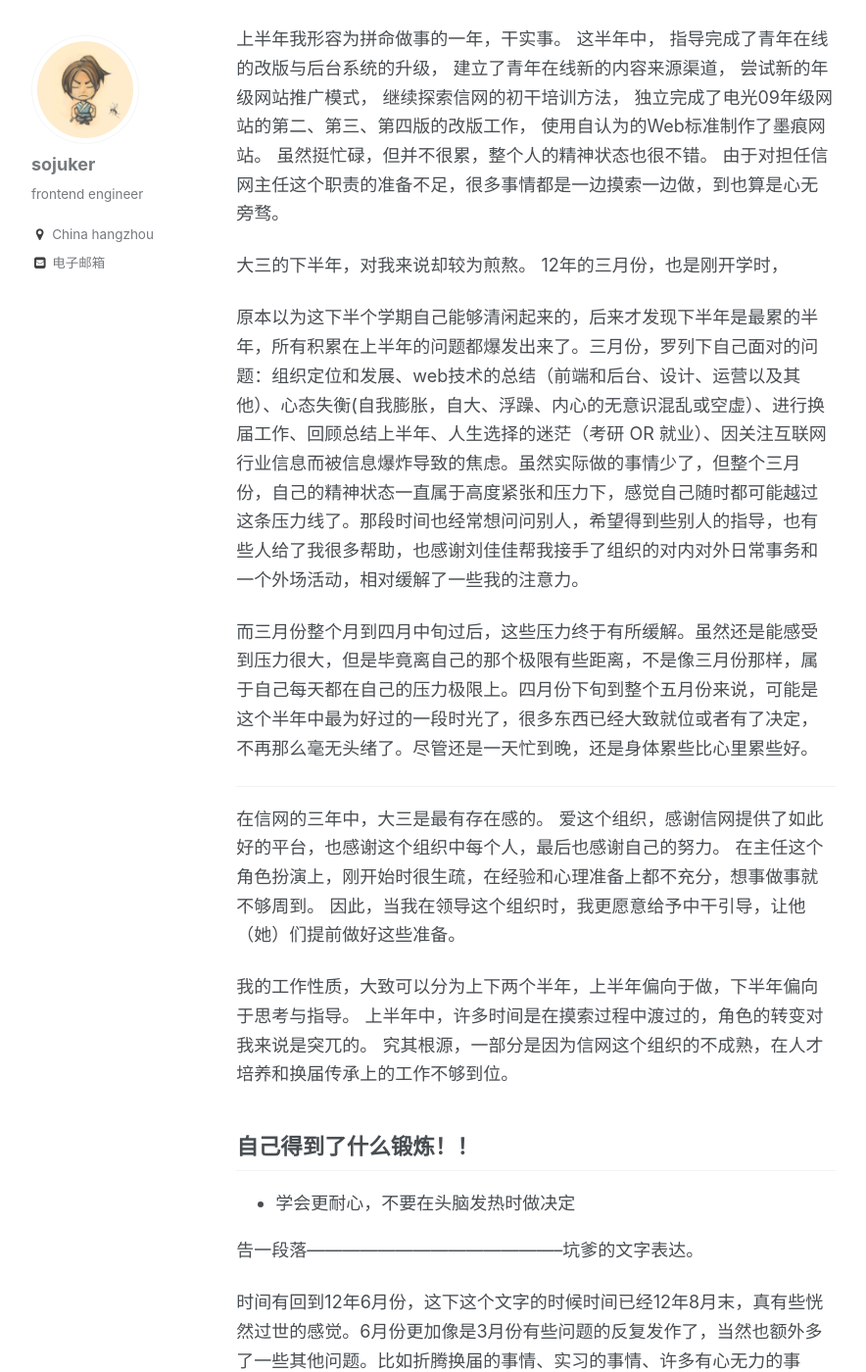
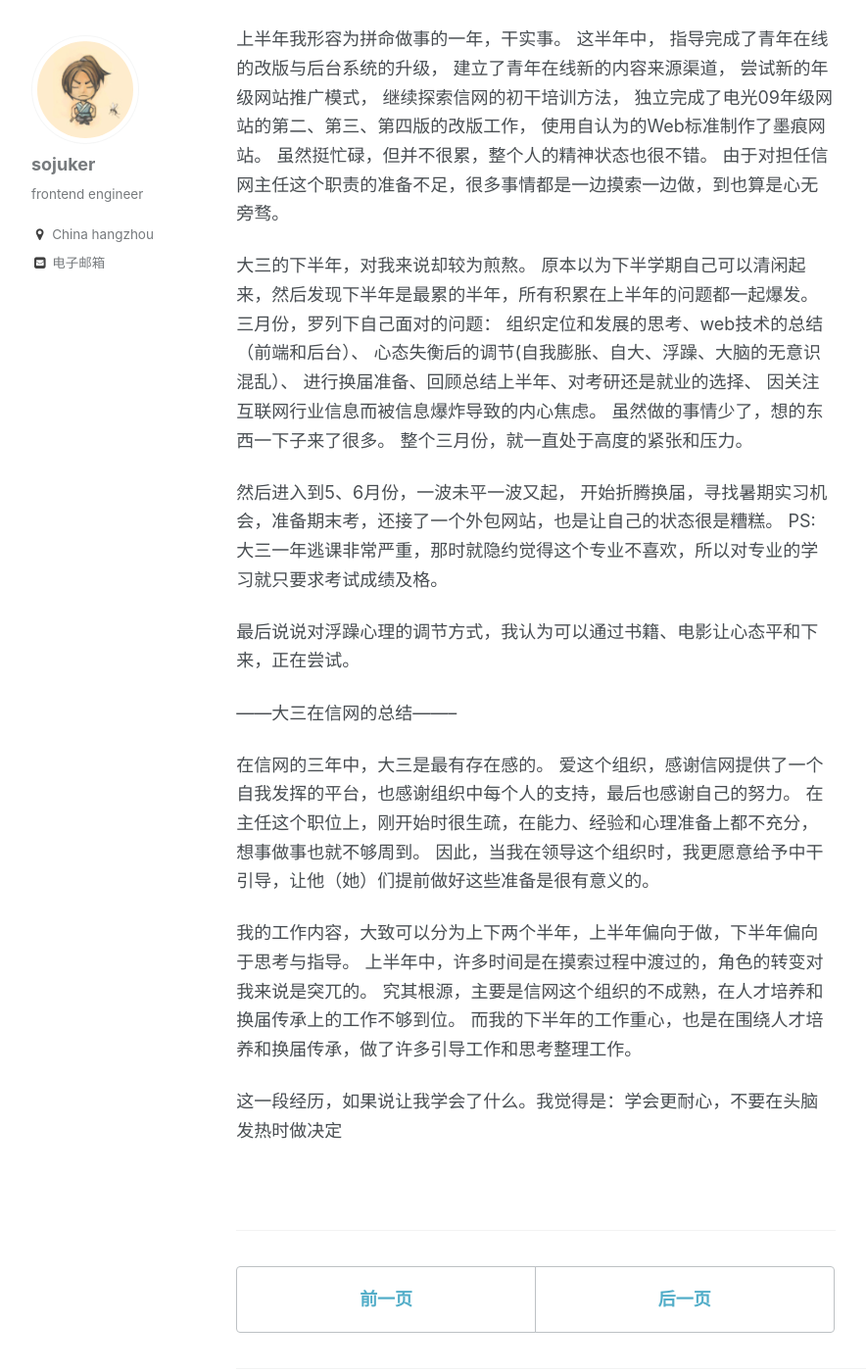
Before and after one commit to sojuker/sojuker.github.io, a Jekyll site: the page built from _posts/2012-08-27-July-I'm-on-the-road.md, in a window 1280 px wide and 1400 px high, scrolled down 636 px. Shown: the whole window at 98% size, without its empty margins (114-998 px from the left). Built offline with Jekyll 4.4.1, drawn with Linux system fonts in a browser that asks for light colours; some of the changed text lies outside the part shown.

Commit message:
a modified version of 2017 July

```diff
--- a/_posts/2012-08-27-July-I'm-on-the-road.md
+++ b/_posts/2012-08-27-July-I'm-on-the-road.md
@@ -24,37 +24,31 @@
 由于对担任信网主任这个职责的准备不足，很多事情都是一边摸索一边做，到也算是心无旁骛。
 
 大三的下半年，对我来说却较为煎熬。
-12年的三月份，也是刚开学时，
+原本以为下半学期自己可以清闲起来，然后发现下半年是最累的半年，所有积累在上半年的问题都一起爆发。
+三月份，罗列下自己面对的问题：
+组织定位和发展的思考、web技术的总结（前端和后台）、
+心态失衡后的调节(自我膨胀、自大、浮躁、大脑的无意识混乱）、
+进行换届准备、回顾总结上半年、对考研还是就业的选择、
+因关注互联网行业信息而被信息爆炸导致的内心焦虑。
+虽然做的事情少了，想的东西一下子来了很多。
+整个三月份，就一直处于高度的紧张和压力。
 
-原本以为这下半个学期自己能够清闲起来的，后来才发现下半年是最累的半年，所有积累在上半年的问题都爆发出来了。三月份，罗列下自己面对的问题：组织定位和发展、web技术的总结（前端和后台、设计、运营以及其他）、心态失衡(自我膨胀，自大、浮躁、内心的无意识混乱或空虚）、进行换届工作、回顾总结上半年、人生选择的迷茫（考研 OR 就业）、因关注互联网行业信息而被信息爆炸导致的焦虑。虽然实际做的事情少了，但整个三月份，自己的精神状态一直属于高度紧张和压力下，感觉自己随时都可能越过这条压力线了。那段时间也经常想问问别人，希望得到些别人的指导，也有些人给了我很多帮助，也感谢刘佳佳帮我接手了组织的对内对外日常事务和一个外场活动，相对缓解了一些我的注意力。
+然后进入到5、6月份，一波未平一波又起，
+开始折腾换届，寻找暑期实习机会，准备期末考，还接了一个外包网站，也是让自己的状态很是糟糕。
+PS: 大三一年逃课非常严重，那时就隐约觉得这个专业不喜欢，所以对专业的学习就只要求考试成绩及格。
 
-而三月份整个月到四月中旬过后，这些压力终于有所缓解。虽然还是能感受到压力很大，但是毕竟离自己的那个极限有些距离，不是像三月份那样，属于自己每天都在自己的压力极限上。四月份下旬到整个五月份来说，可能是这个半年中最为好过的一段时光了，很多东西已经大致就位或者有了决定，不再那么毫无头绪了。尽管还是一天忙到晚，还是身体累些比心里累些好。
+最后说说对浮躁心理的调节方式，我认为可以通过书籍、电影让心态平和下来，正在尝试。
 
---------------
+------大三在信网的总结--------
 
 在信网的三年中，大三是最有存在感的。
-爱这个组织，感谢信网提供了如此好的平台，也感谢这个组织中每个人，最后也感谢自己的努力。
-在主任这个角色扮演上，刚开始时很生疏，在经验和心理准备上都不充分，想事做事就不够周到。
-因此，当我在领导这个组织时，我更愿意给予中干引导，让他（她）们提前做好这些准备。
+爱这个组织，感谢信网提供了一个自我发挥的平台，也感谢组织中每个人的支持，最后也感谢自己的努力。
+在主任这个职位上，刚开始时很生疏，在能力、经验和心理准备上都不充分，想事做事也就不够周到。
+因此，当我在领导这个组织时，我更愿意给予中干引导，让他（她）们提前做好这些准备是很有意义的。
 
-我的工作性质，大致可以分为上下两个半年，上半年偏向于做，下半年偏向于思考与指导。
+我的工作内容，大致可以分为上下两个半年，上半年偏向于做，下半年偏向于思考与指导。
 上半年中，许多时间是在摸索过程中渡过的，角色的转变对我来说是突兀的。
-究其根源，一部分是因为信网这个组织的不成熟，在人才培养和换届传承上的工作不够到位。
+究其根源，主要是信网这个组织的不成熟，在人才培养和换届传承上的工作不够到位。
+而我的下半年的工作重心，也是在围绕人才培养和换届传承，做了许多引导工作和思考整理工作。
 
-## 自己得到了什么锻炼！！
-
-- 学会更耐心，不要在头脑发热时做决定
-
-告一段落--------------------------------------------坑爹的文字表达。
-
-时间有回到12年6月份，这下这个文字的时候时间已经12年8月末，真有些恍然过世的感觉。6月份更加像是3月份有些问题的反复发作了，当然也额外多了一些其他问题。比如折腾换届的事情、实习的事情、许多有心无力的事情......最为烦心当然还是换届的事情。搞来搞去害得我花费了许多计划外的时间，而且当时也是学期末需要加紧预习复习，手头又有一个网站在做。心态也不是很好，当然整个人状态糟糕到要死。当然这些事情的发生，也让自己察觉到自己的一些不足之处。
-
-一个是有许多问题自己总是喜欢拖着拖着，一直拖到问题产生和变大才会去想着去解决，这是一个很不好的习惯。而且发现电脑日记仅仅是一个好的记录和查询手段，许多问题分析的时候用纸和笔对于自己来说是最好的方法了，告诫自己不要太依赖电脑，希望自己能逐渐开始减少电脑的使用，回归到高中时代。。。。。。
-
-另一个是自己的交际能力还是有待加强的，面对不同角色不同兴趣爱好不同性格的人，正确表达并清晰地表达自己的观点真的是一门非常困难的学问。自己总是喜欢先从自己的思路出发来考虑问题，总是以逻辑的思路来思考问题，但是却经常忽略合适的表达方式，因此自己的观点不能很好的简短而清晰的表述清楚。当然，另一方面是需要自己将问题充分清楚，不要没有想到位就匆匆去交流了。
-
-再一点是自己的时间安排太紧了，不好协调，有些过期的事情又一直记在心里，不肯划去。
-
-最后一点是个人浮躁吧。感觉需要书籍、电影来沉淀下，电脑只会让我更加浮躁。现在能有些体会书籍的重要性了。
-
-2012年的七月至此，我不想文章太长了。
+这一段经历，如果说让我学会了什么。我觉得是：学会更耐心，不要在头脑发热时做决定
```
